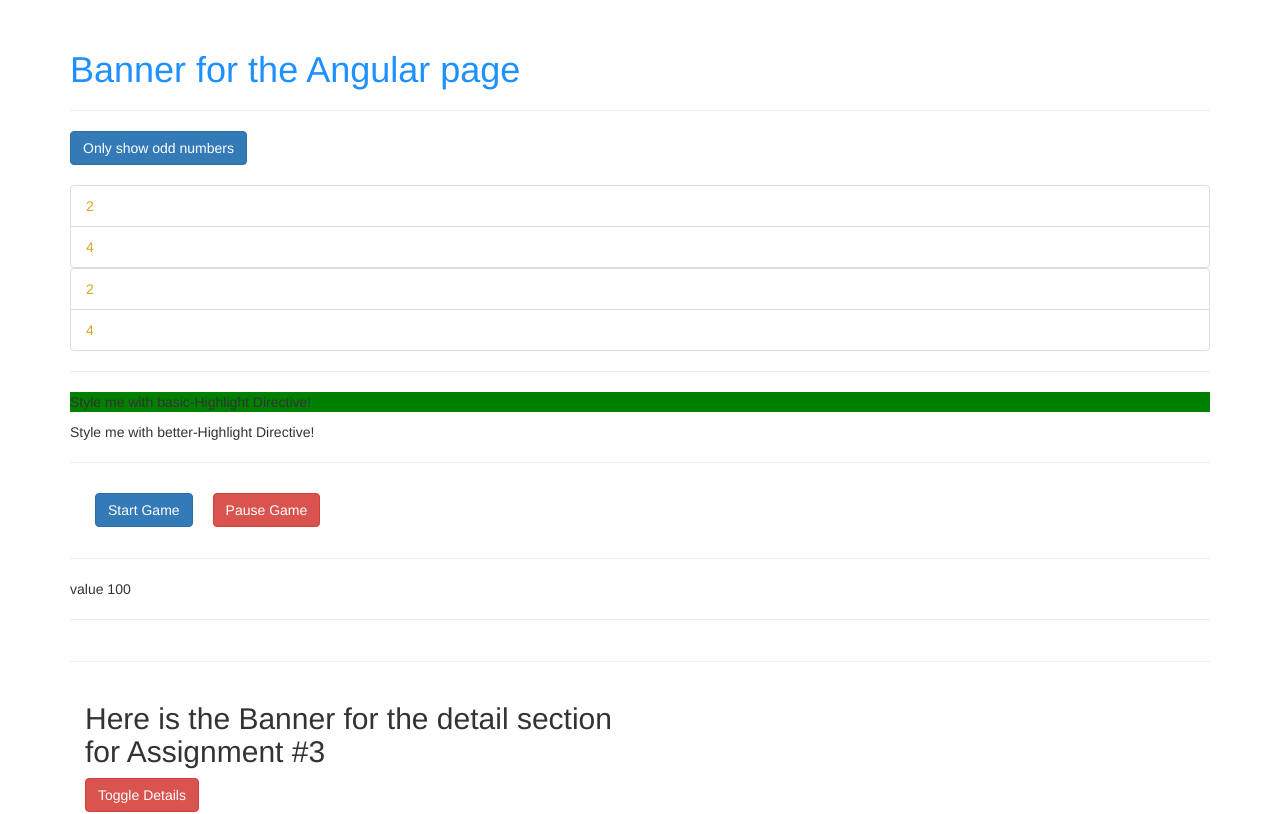
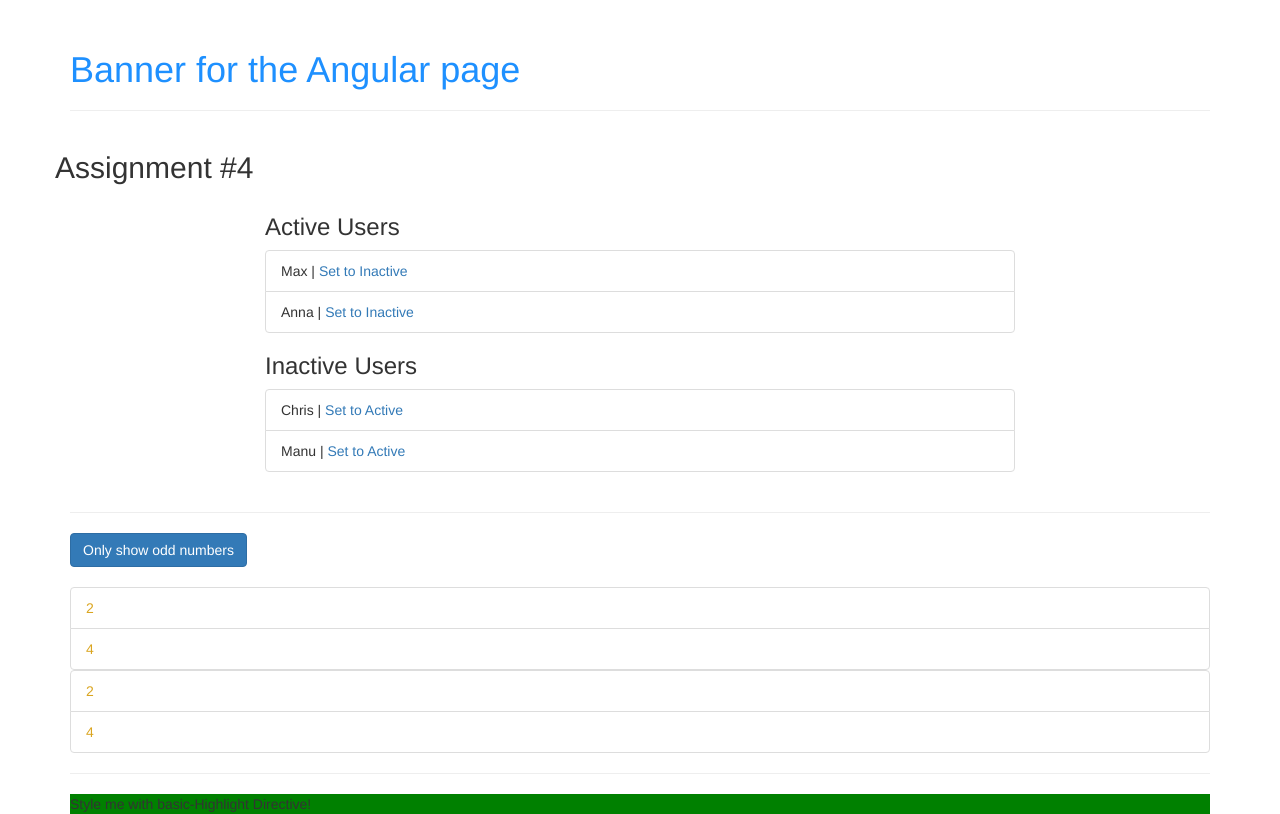
Before and after one commit to PhillByrd2018/Angualr_workshop, an Angular app: page / in a window 1280 px wide. Shown: the top 814 px of the page. Built offline with nearby package versions, Linux system fonts and the light colour scheme.

Commit message:
Preparing all the new assets for assignment #4. I will be implementing new services to a test app

```diff
--- /dev/null
+++ b/src/app/active-users/active-users.component.html
@@ -0,0 +1,8 @@
+<h3>Active Users</h3>
+<ul class="list-group">
+  <li
+    class="list-group-item"
+    *ngFor="let user of users; let i = index">
+    {{ user }} | <a href="#" (click)="onSetToInactive(i)">Set to Inactive</a>
+  </li>
+</ul>
--- /dev/null
+++ b/src/app/active-users/active-users.component.ts
@@ -0,0 +1,15 @@
+import { Component, EventEmitter, Input, Output } from '@angular/core';
+
+@Component({
+  selector: 'app-active-users',
+  templateUrl: './active-users.component.html',
+  styleUrls: ['./active-users.component.css']
+})
+export class ActiveUsersComponent {
+  @Input() users: string[];
+  @Output() userSetToInactive = new EventEmitter<number>();
+
+  onSetToInactive(id: number) {
+    this.userSetToInactive.emit(id);
+  }
+}
--- a/src/app/app.component.html
+++ b/src/app/app.component.html
@@ -2,6 +2,23 @@
     <div class="row">
         <div class="col-xs-12">
                 <h1>Banner for the Angular page</h1>
+                <hr>
+                <div class="row">
+                        <h2>Assignment #4</h2>
+                    <div class="col-xs-12 col-md-8 col-md-offset-2">
+                      <app-active-users
+                        [users]="activeUsers"
+                        (userSetToInactive)="onSetToInactive($event)"></app-active-users>
+                      <app-inactive-users
+                        [users]="inactiveUsers"
+                        (userSetToActive)="onSetToActive($event)"></app-inactive-users>
+                    </div>
+                    <!--
+                      Optimize this app by adding a UsersService which manages the active and inactive users.
+
+                      Also add a CounterService which counts the number of active->inactive and inactive->active actions.
+                    -->
+                  </div>
                 <hr>
 
                     <button class="btn btn-primary" (click)="onlyOdd = !onlyOdd">Only show odd numbers</button>
--- a/src/app/app.component.ts
+++ b/src/app/app.component.ts
@@ -6,6 +6,11 @@ import { Component } from '@angular/core';
   styleUrls: ['./app.component.css']
 })
 export class AppComponent {
+
+  activeUsers = ['Max', 'Anna'];
+  inactiveUsers = ['Chris', 'Manu'];
+
+
   oddNumbers: number[] = [];
   evenNumbers: number[] = [];
 
@@ -26,4 +31,14 @@ export class AppComponent {
     }
 
   }
+
+  onSetToInactive(id: number) {
+    this.inactiveUsers.push(this.activeUsers[id]);
+    this.activeUsers.splice(id, 1);
+  }
+
+  onSetToActive(id: number) {
+    this.activeUsers.push(this.inactiveUsers[id]);
+    this.inactiveUsers.splice(id, 1);
+  }
 }
--- /dev/null
+++ b/src/app/inactive-users/inactive-users.component.html
@@ -0,0 +1,8 @@
+<h3>Inactive Users</h3>
+<ul class="list-group">
+  <li
+    class="list-group-item"
+    *ngFor="let user of users; let i = index">
+    {{ user }} | <a href="#" (click)="onSetToActive(i)">Set to Active</a>
+  </li>
+</ul>
--- /dev/null
+++ b/src/app/inactive-users/inactive-users.component.ts
@@ -0,0 +1,15 @@
+import { Component, EventEmitter, Input, Output } from '@angular/core';
+
+@Component({
+  selector: 'app-inactive-users',
+  templateUrl: './inactive-users.component.html',
+  styleUrls: ['./inactive-users.component.css']
+})
+export class InactiveUsersComponent {
+  @Input() users: string[];
+  @Output() userSetToActive = new EventEmitter<number>();
+
+  onSetToActive(id: number) {
+    this.userSetToActive.emit(id);
+  }
+}
```
Also changed, not shown: src/app/app.module.ts (+7 -1 lines), src/app/active-users/active-users.component.css (added), src/app/inactive-users/inactive-users.component.css (added).
